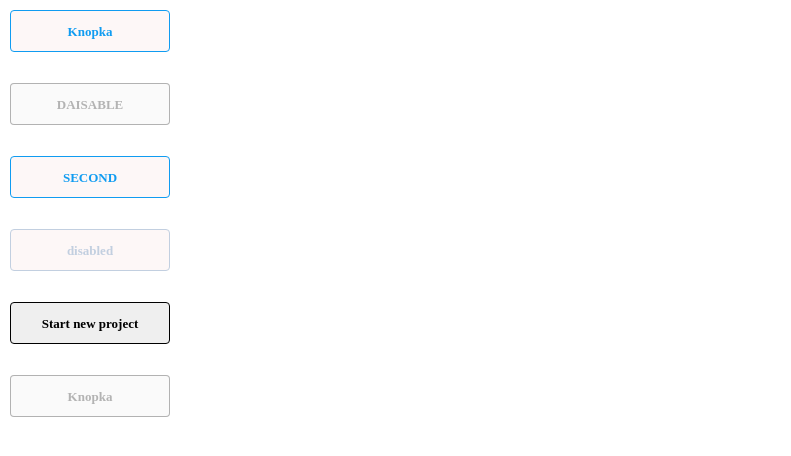
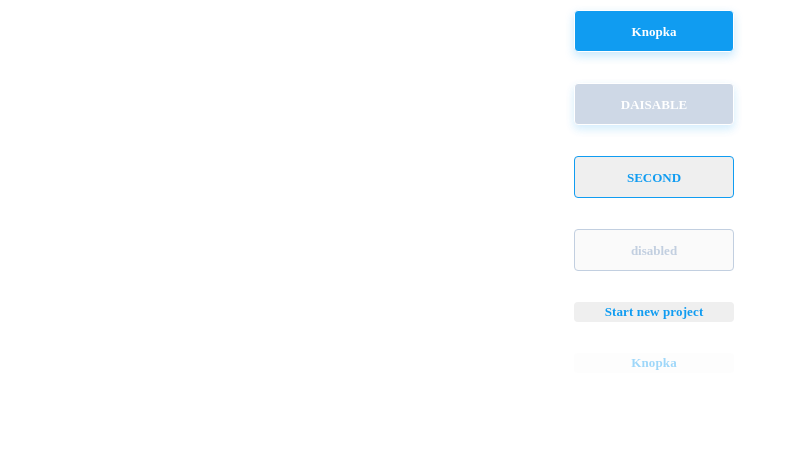
Before and after one commit to organizm/components-base, a React (Create React App) app: page / in a window 1280 px wide. Shown: the top 456 px of the page, without its empty margins (0-791 px from the left). Built offline with nearby package versions, Linux system fonts and the light colour scheme.

Commit message:
Changed to display text between tags
Layout positioning not done, increased padding

```diff
--- a/src/components/button/Button.css
+++ b/src/components/button/Button.css
@@ -3,7 +3,7 @@
   padding: 0;
 }
 
-.btn-base{
+.btn-base {
   display: inline-block;
   width: 160px;
   height: 42px;
@@ -20,56 +20,54 @@
   outline: none;
   border: 1px solid;
   text-align: center;
-  /* position: relative; */
+  position: relative;
+  cursor: pointer;
 }
 
-.main {
+.btn-main {
   color: #FFFFFF;
   background: #109CF1;
   box-shadow: 0px 4px 10px rgba(16, 156, 241, 0.24);
   transition: 0.2s;
 }
-.main:hover {
+.btn-main:hover {
   background: #34AFF9;
   box-shadow: 0px 8px 16px rgba(52, 175, 249, 0.2);
 }
-.main:active {
+.btn-main:active {
   letter-spacing: 0.01em;
   box-shadow: 0px 2px 6px rgba(9, 142, 223, 0.3);
   background: #098EDF;
 }
-.main:disabled {
+.btn-main:disabled {
   color: #FFFFFF;
   opacity: 0.8;
   background: #C2CFE0;
+  cursor: not-allowed;
 }
 
-.secondary {
+.btn-secondary {
   color: #109CF1;
   border: 1px solid #109CF1;
-/* In original #E5E5E5 */
-  background:  rgb(253, 247, 247);
   transition: 0.2s;
 }
-.secondary:hover {
+.btn-secondary:hover {
   color: #34AFF9;
-  background: rgb(253, 247, 247);
   border: 1px solid #34AFF9;
   box-sizing: border-box;
 }
-.secondary:active {
+.btn-secondary:active {
   border: 1px solid #098EDF;
   box-sizing: border-box;
-  background: rgb(253, 247, 247);
 }
-.secondary:disabled {
+.btn-secondary:disabled {
   color: #C2CFE0;
   border: 1px solid #C2CFE0;
   box-sizing: border-box;
-  background: rgb(253, 247, 247);
+  cursor: not-allowed;
 }
 
-.tertiary {
+.btn-tertiary {
   width: 160px;
   height: 20px;
   line-height: 0.5em;
@@ -77,71 +75,18 @@
   align-items: center;
   color: #109CF1;
   border: none;
-  background: rgb(253, 247, 247);
   transition: 0.2s;
 }
-.tertiary:hover{
+.btn-tertiary:hover{
   color: #34AFF9;
-  background:  rgb(253, 247, 247);
   border-color: #5ec0ee;
 }
-.tertiary:active {
+.btn-tertiary:active {
   background: #098EDF;
   box-shadow: 0 3px 009cf7 inset;
-  background:  rgb(253, 247, 247);
 }
-.tertiary:disabled {
+.btn-tertiary:disabled {
   color: #109CF1;
   opacity: 0.4;
-  background: rgb(253, 247, 247);
+  cursor: not-allowed;
 }
-
-.accent_blue {
-  color:#109CF1;
-  /* background: #109CF1; */
-}
-
-.yellow {
-  color:#FFB946;
-  /* background: #FFB946; */
-}
-
-.red {
-  color:#F7685B;
-  /* background: #F7685B; */
-}
-
-.black {
-  color: #192A3E;
-  /* background: #192A3E; */
-}
-
-.table_black {
-  color: #323C47;
-  /* background: #323C47; */
-}
-
-.table_gray {
-  color: #707683;
-  /* background: #707683; */
-}
-
-.dark_blue_text {
-  color: #334D6E;
-  /* background: #334D6E; */
-}
-
-.gray {
-  color: #90A0B7;
-  /* background: #90A0B7; */
-}
-
-.icon_gray {
-  color: #C2CFE0;
-  /* background: #C2CFE0; */
-}
-
-.white {
-  color: #FFFFFF;
-  /* background: #FFFFFF; */
-}
--- a/src/components/button/Button.jsx
+++ b/src/components/button/Button.jsx
@@ -1,5 +1,6 @@
 import React from "react";
 import PropTypes from 'prop-types';
+
 import './Button.css';
 
 
@@ -30,24 +31,32 @@ class ButtonComponent extends React.PureComponent{
 
     render() {
         let {
-            'aria-label': ariaLabel,
+            ariaLabel,
             active,
             className,
+            disabled,
             color,
             size,
+            onClick,
             ...attributes
           } = this.props;
 
         let btnClass = `${className} ${size} ${color}`;
 
+        const Tag = attributes.href ? 'a' : 'button';
+
         console.log("mij class", btnClass);
 
-        return <button
-                  className={btnClass}
-                  disabled={this.props.disabled}
-                  onClick={this.onClick}>
-                    {this.props.ariaLabel}
-                </button>
+        return (
+          <Tag
+            className={btnClass}
+            disabled={disabled}
+            onClick={onClick}
+            {...attributes}
+          >
+            {ariaLabel}
+          </Tag>
+        );
     }
 
 }
```
